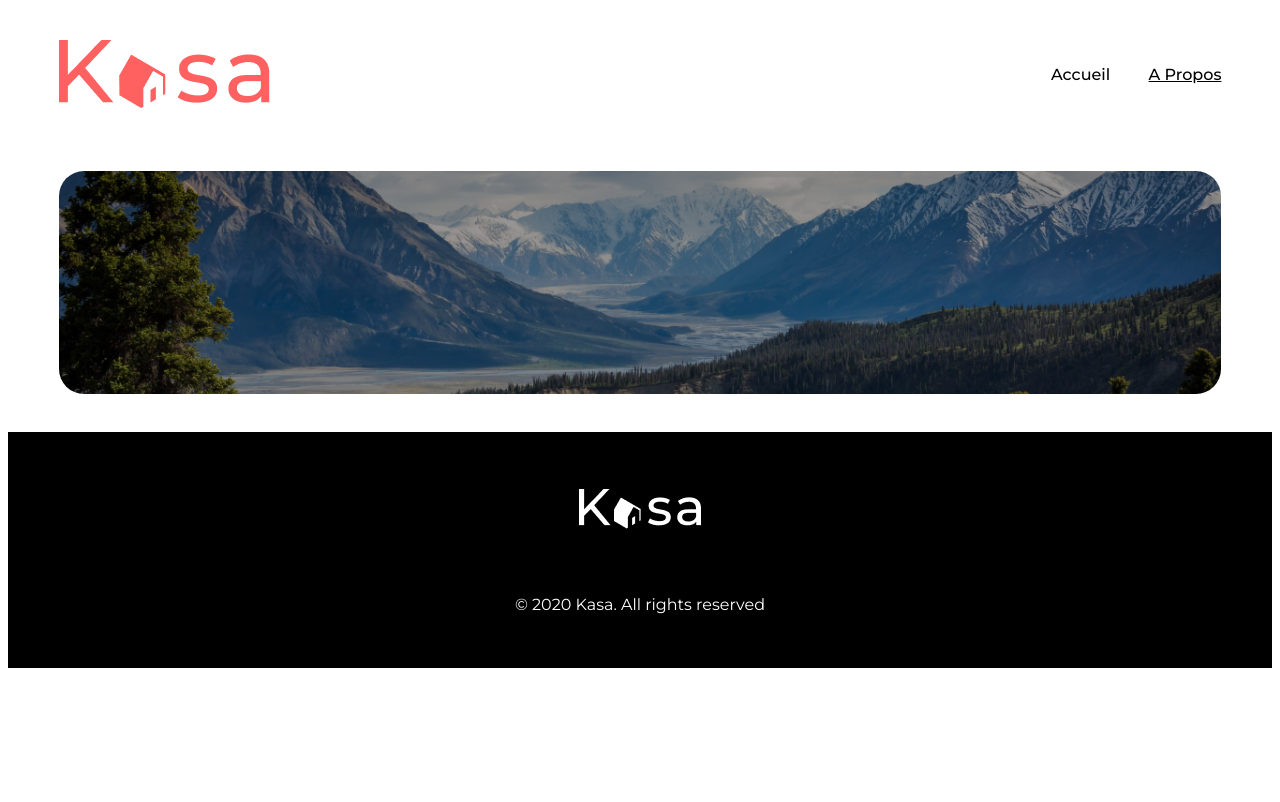
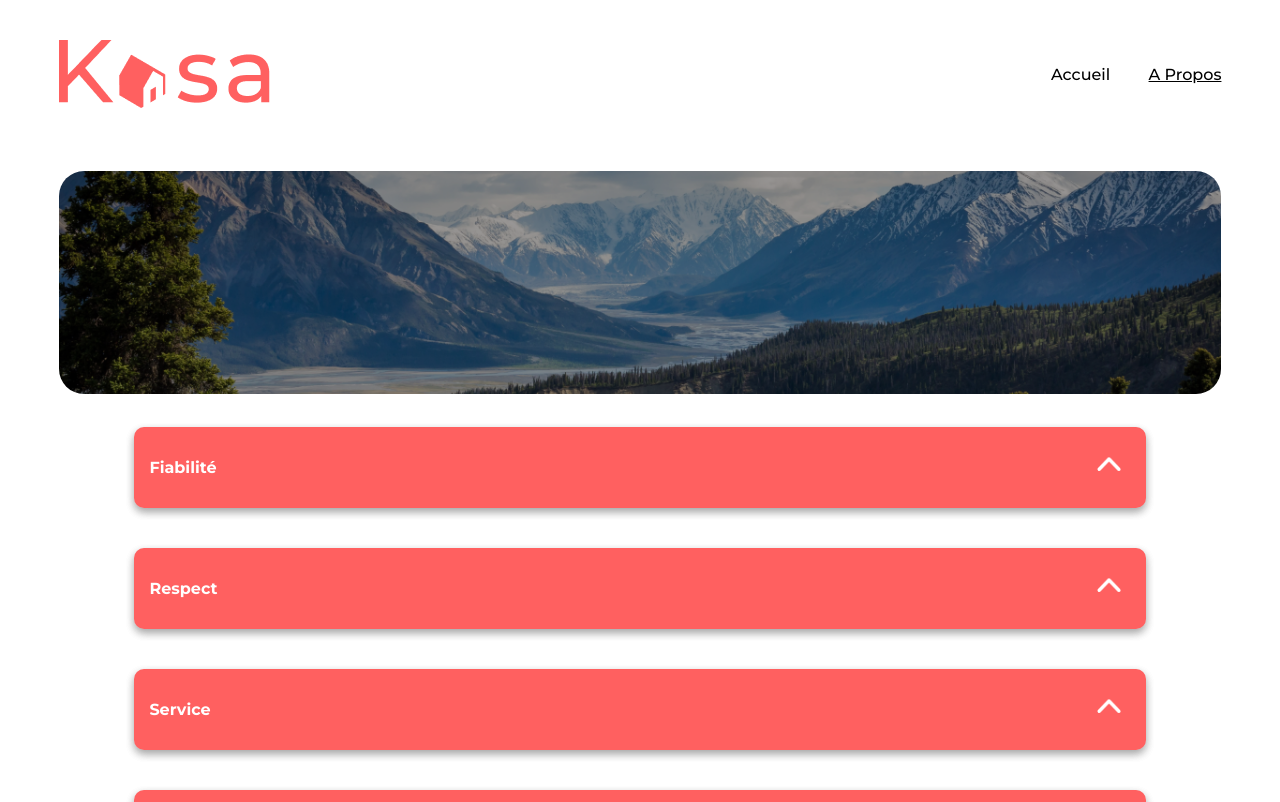
Before and after one commit to cyrelh/P6_React_Kasa, a React (Vite) app in the folder Kasa/: page /about in a window 1280 px wide. Shown: the top 802 px of the page. Built offline with nearby package versions, Linux system fonts and the light colour scheme.

Commit message:
Création de la page à propos fonctionnelle réalisée

```diff
--- /dev/null
+++ b/Kasa/src/components/Collapse.jsx
@@ -0,0 +1,45 @@
+import { useState } from 'react' // Import de useState depuis React pour gérer l'état du composant
+import iconCollapse from "../assets/collapse.png" // Import de l'icône collapse depuis les ressources
+import "../styles/Collapse.scss"
+
+function Collapse({name, para}) { // Définition du composant Collapse avec les props {name, para}
+    const [isOpen, setIsOpen] = useState(false)     // Déclaration d'un état local 'isOpen' pour suivre l'état d'ouverture ou de fermeture du contenu
+        return (
+            <>
+            <div className="all-collapse">             {/* Conteneur principal du Collapse */}
+                <div className="collapse-content">     {/* Contenu du Collapse */}
+                    <div className="collapse-banner">  {/* Bannière du Collapse */}
+                        <div className="collapse-banner-name">   {/* Nom du Collapse */}
+                            <p>{name}</p> {/* Affichage du nom de la section */}
+                            <img src={iconCollapse} // Définit la source de l'image de l'icône de collapse
+                            alt={isOpen ? "collapse" : "uncollapse"} //Si isOpen est vrai, alors contenu est ouvert, donc l'alt est "collapse". Sinon, l'alt est "uncollapse"
+                            className={isOpen ? "collapse" : "uncollapse"} // Si isOpen est vrai, la classe est "collapse", sinon c'est "uncollapse". Ces classes  utilisées pour appliquer des styles à l'icône en fonction de son état
+                            onClick={() => setIsOpen(!isOpen)} />
+                            {/* gestionnaire d'événements pour clic sur l'icône.
+                            Lorsque l'utilisateur clique sur l'icône, cette fonction est appelée pour inverser l'état d'ouverture (isOpen)
+                            Cela signifie que si isOpen est vrai, il devient faux, et vice versa. */}
+                        </div>
+                    </div>
+                    {/* Contenu rétractable du Collapse */}
+                    <div className={isOpen ? "content show" : "content"}>
+                        {/* Si para est une chaîne de caractères, affiche-la */}
+                        {typeof para === "string" && (
+                            <p>{para}</p>
+                        )}
+                     {/* . Si para est effectivement un tableau, alors le code à l'intérieur de la condition est exécuté. */}
+                        {Array.isArray(para) && (
+                            para.map((item, index) => ( // Pour chaque élément item du tableau, une fonction fléchée est utilisée pour générer un paragraphe <p> qui affiche cet élément
+                                <p key={item + index}>{item}</p>
+                                //on crée paragraphe pour chaque élément du tableau para.
+                                //La key = la concaténation de l'élément item et index ce qui garantit que chaque élément a une clé unique
+                                //Cette clé va aider React à identifier chaque élément lors de la màj de l'interface utilisateur
+                            ))
+                        )}
+                    </div>
+                </div>
+            </div>
+            </>
+            )
+}
+
+export default Collapse
--- a/Kasa/src/pages/About.jsx
+++ b/Kasa/src/pages/About.jsx
@@ -1,18 +1,46 @@
 import Header from '../components/Header.jsx'
 import Banner from '../components/Banner.jsx'
-import ImgAboutBanner from '../assets/about-banner.png'
+import ImgAboutBanner from '../assets/about-banner.png' // Import de l'image de la bannière
 import Footer from '../components/Footer.jsx'
+import Collapse from '../components/Collapse.jsx' //Import du composant Collapse
+
+
 
 
 function About() {
   return (
     <div>    <Header/>
     <Banner img={ImgAboutBanner}/>
+    <div className='conteneur-collapse'> {/* Début de la div pour contenir les composants Collapse */}
+      {data.map((item) => ( // on utilise la méthode map pour parcourir chaque élément du tableau data
+        <Collapse key={item.name} name={item.name} para={item.reponse} /> // Pour chaque élément, on crée composant Collapse en passant le nom de la section (item.name) comme titre et le contenu de la section (item.reponse) comme propriété au composant.
+      ))}
+    </div>
 
     <Footer/>
     </div>
 
   )
 }
+// Définition des données à afficher dans les composants Collapse
+const data = [
+  {
+    name: 'Fiabilité',
+    reponse:'Les annonces postées sur Kasa garantissent une fiabilité totale. Les photos sont conformes aux logements, et toutes les informations sont régulièrement vérifiées par nos équipes.'
+  },
+  {
+    name: 'Respect',
+    reponse:'La bienveillance fait partie des valeurs fondatrices de Kasa. Tout comportement discriminatoire ou de perturbation du voisinage entraînera une exclusion de notre plateforme.'
+  },
+  {
+    name: 'Service',
+    reponse:'La bienveillance fait partie des valeurs fondatrices de Kasa. Tout comportement discriminatoire ou de perturbation du voisinage entraînera une exclusion de notre plateforme.'
+  },
+  {
+    name: 'Sécurité',
+    reponse:"La sécurité est la priorité de Kasa. Aussi bien pour nos hôtes que pour les voyageurs, chaque logement correspond aux critères de sécurité établis par nos services. En laissant une note aussi bien à l'hôte qu'au locataire, cela permet à nos équipes de vérifier que les standards sont bien respectés. Nous organisons également des ateliers sur la sécurité domestique pour nos hôtes."
+  }
+
+]
 
 export default About
--- /dev/null
+++ b/Kasa/src/styles/Collapse.scss
@@ -0,0 +1,80 @@
+.all-collapse{
+    margin-left: 4%;
+    margin-right: 4%;
+    width: 80%;
+}
+
+.collapse{
+    transition-duration: 0.5s;
+    transform: rotate(180deg);
+    background-color: #ff6060;
+    cursor: pointer;
+    width: 24px;
+    height: 13.71px;
+    padding-bottom: 15px;
+    padding-left: 10px;
+
+}
+
+.uncollapse{
+    background-color: #FF6060;
+    transition-duration: 0.5s;
+    transform: rotate(360deg);
+    cursor: pointer;
+    width: 24px;
+    height: 13.71px;
+    padding: 15px;
+    padding-right: 10px;
+}
+
+.conteneur-collapse{
+    display: grid;
+    justify-items: center;
+    margin-top: 1%;
+}
+
+.collapse-content{
+    background-color: #F6F6F6;
+    border-radius: 10px;
+    margin: 20px 0px;
+    box-shadow: 0 4px 8px 0 rgba(0, 0, 0, 0.2);
+}
+
+
+.collapse-banner{
+    background-color: #FF6060;
+    height: auto;
+    border-radius: 10px;
+    margin-bottom: 20px;
+    box-shadow: 0 4px 8px 0 rgba(0, 0, 0, 0.2);
+    padding: 15px;
+
+}
+
+.collapse-banner-name{
+    display: flex;
+    justify-content: space-between;
+    p{
+        color: white;
+        display: flex;
+        align-items: center;
+        font-weight: 700;
+        font-size: 16px;
+    }
+}
+
+.content{
+    color: #000;
+    line-height: 150%;
+    font-weight: 500;
+    padding-left: 15px;
+    padding-right: 15px;
+    padding-bottom: 15px;
+    display: none;
+    transition: all 10s cubic-bezier(0,.99,1,0);
+}
+
+.show{
+    display: block;
+    transition: all 10s cubic-bezier(0,.99,1,0);
+}
```
Also changed, not shown: Kasa/src/assets/collapse.png (added).
